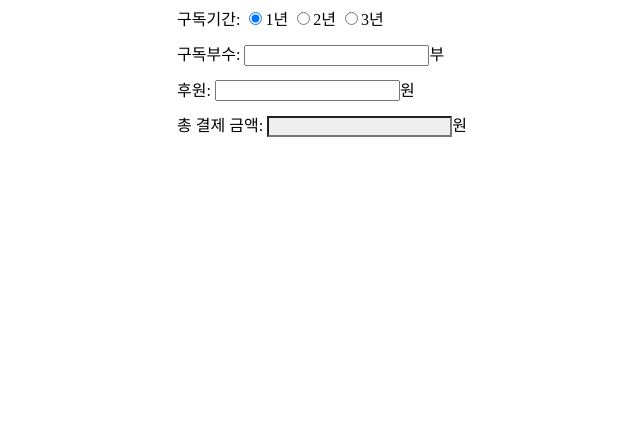
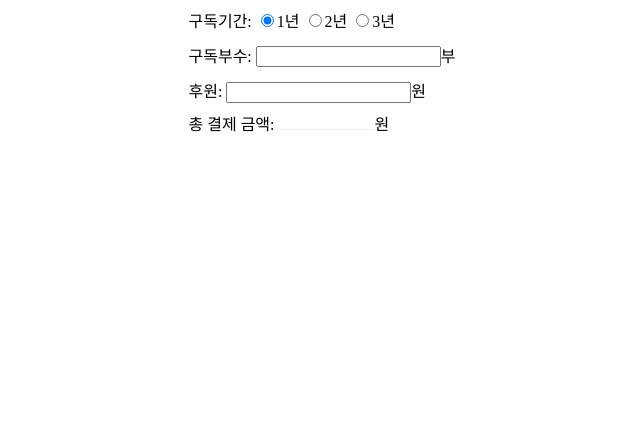
Before and after one commit to mytory/vuejs-seminar, a plain HTML site: page situation2.html in a window 1280 px wide. Shown: the part 381-816 px from the top of the page, without its empty margins (318-958 px from the left). Drawn offline with Linux system fonts and the light colour scheme.

Commit message:
상황2, 합계를 input에서 span으로 변경.

```diff
--- a/situation2.html
+++ b/situation2.html
@@ -27,8 +27,8 @@
             <input type="number" name="donation" id="donation">원
         </div>
         <div>
-            <label for="amount">총 결제 금액:</label>
-            <input type="number" name="amount" id="amount" readonly>원
+            총 결제 금액:
+            <span class="amount  js-amount"></span>원
         </div>
     </form>
 </div>
--- a/style.css
+++ b/style.css
@@ -4,10 +4,6 @@
 
 input[type=number] {
     text-align: right;
-}
-
-input[readonly] {
-    background-color: #efefef;
 }
 
 .text-center {
@@ -24,6 +20,14 @@ input[readonly] {
 .list {
     width: 300px;
     margin-left: 3em;
+}
+
+.amount {
+    display: inline-block;
+    min-width: 6em;
+    border-bottom: 1px solid #eee;
+    padding-bottom: 1px;
+    text-align: right;
 }
 
 table {
```
